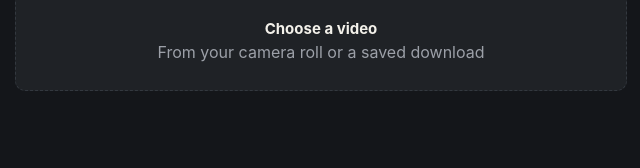
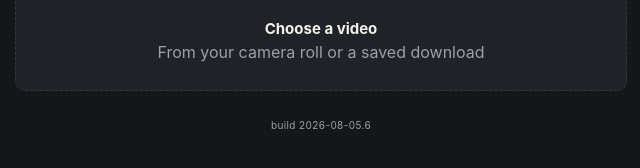
Before and after one commit to amattin7/dm_video_clipper, a plain HTML site: page index.html in a window 1280 px wide. Shown: the part 318-486 px from the top of the page, 319-959 px from the left. Drawn offline with Linux system fonts and the light colour scheme.

Commit message:
Add version footer and no-cache meta tags for easier debugging
Co-Authored-By: Claude Sonnet 5 <noreply@anthropic.com>

```diff
--- a/index.html
+++ b/index.html
@@ -3,6 +3,8 @@
 <head>
 <meta charset="UTF-8">
 <meta name="viewport" content="width=device-width, initial-scale=1.0, maximum-scale=1.0, user-scalable=no">
+<meta http-equiv="Cache-Control" content="no-cache, no-store, must-revalidate">
+<meta http-equiv="Pragma" content="no-cache">
 <title>Flourish Breakdown</title>
 <style>
   :root{
@@ -316,6 +318,8 @@
   </section>
 
 </main>
+
+<footer style="text-align:center; padding:6px 14px 26px; color:var(--text-dim); font-size:10px; letter-spacing:.04em;">build 2026-08-05.6</footer>
 
 <canvas id="canvas"></canvas>
 <div id="printSheet" class="print-sheet"></div>
```
